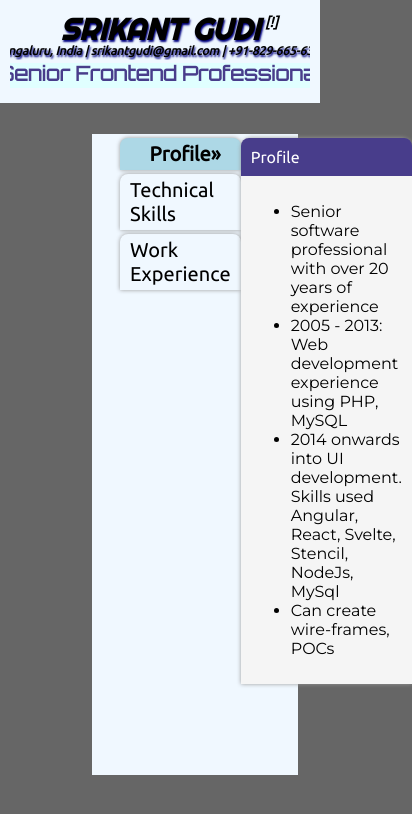
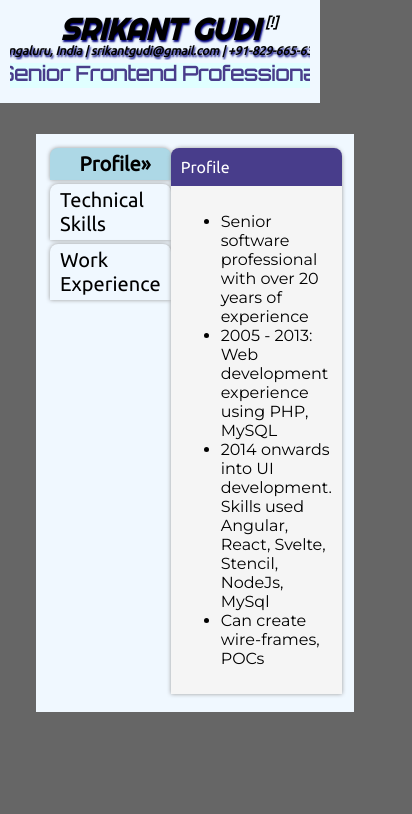
Before and after one commit to srikantgudi/srikantgudi.github.io, a Svelte app: page / in a window 390 px wide. Shown: the top 814 px of the page, 412 px wide, since content can reach past the window. Built offline with nearby package versions, Linux system fonts and the light colour scheme.

Commit message:
Modified content and layout for responsiveness

```diff
--- a/public/global.css
+++ b/public/global.css
@@ -1,5 +1,5 @@
 :root {
-	margin: 0 5em;
+	margin: 0 1em;
 	font-family: Ubuntu;
 	font-size: 14px;
 }
--- a/src/App.svelte
+++ b/src/App.svelte
@@ -60,7 +60,6 @@
 		background: #666666;
 	}
 	:html {
-		margin: 1em 2em;
 		width: auto!important;
 	}
 	.info {
@@ -104,9 +103,8 @@
 		top: 9em;
 		left: 1em;
 		right: 1em;
-		height: 75vh;
 		display: grid;
-		padding: 4px 2em;
+		padding: 1em;
 		grid-template-columns: 1fr 3fr;
 		background-color: aliceblue;
 	}
@@ -132,7 +130,6 @@
 		z-index: 999;
 		left: 0;
 		top: 0;
-		margin-bottom: 10em;
 		background-color: aliceblue;
 		width: auto;
 		padding: 10px;
```
